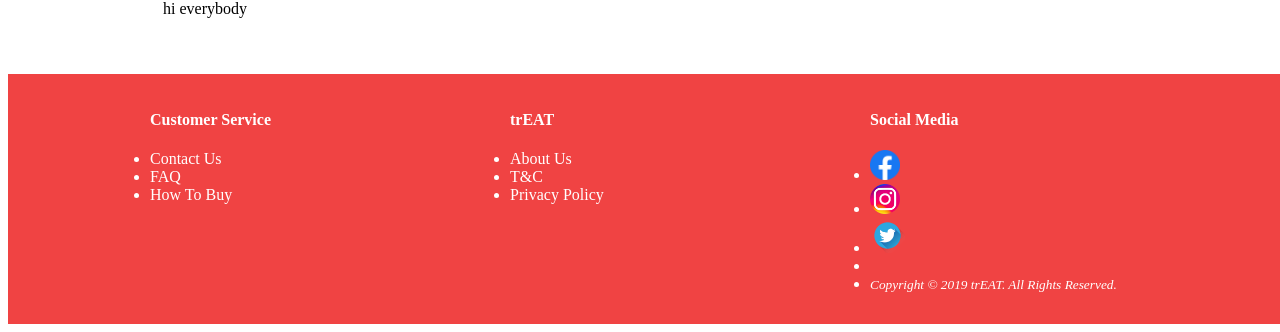
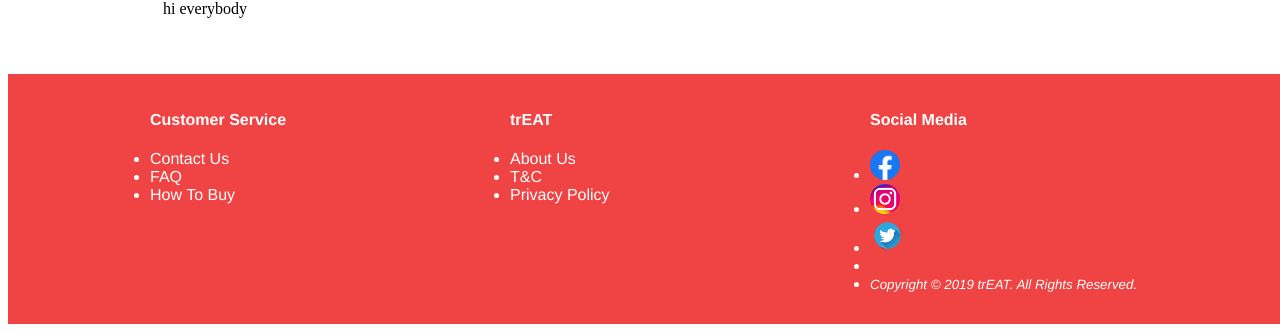
Before and after one commit to BrimFord/WebFund, a PHP site: page /Footer.html in a window 1280 px wide. Shown: the part 556-888 px from the top of the page. Run offline with PHP 8.4, Linux system fonts and the light colour scheme.

Commit message:
funny-FontUpdate
changed the font of body and footer

```diff
--- a/index.html
+++ b/index.html
@@ -41,6 +41,7 @@
         padding: 1em;
         background-color: darkgray;
     }
+
 </style>
 </head>
 <body>
--- a/style/header.css
+++ b/style/header.css
@@ -18,7 +18,7 @@
         }
 
         body{
-            font-family: -apple-system, BlinkMacSystemFont, 'Segoe UI', Roboto, Oxygen, Ubuntu, Cantarell, 'Open Sans', 'Helvetica Neue', sans-serif;
+            font-family:Helvetica,Tahoma,Arial,Sans-serif;
             }
 
 
--- a/treatstyle.css
+++ b/treatstyle.css
@@ -25,6 +25,7 @@ footer {
 	padding-right: 10px;
 	width: 100%;
 	background-color: #f04343;
+	font-family:Helvetica,Tahoma,Arial,Sans-serif;
 }
 
 a {
```
